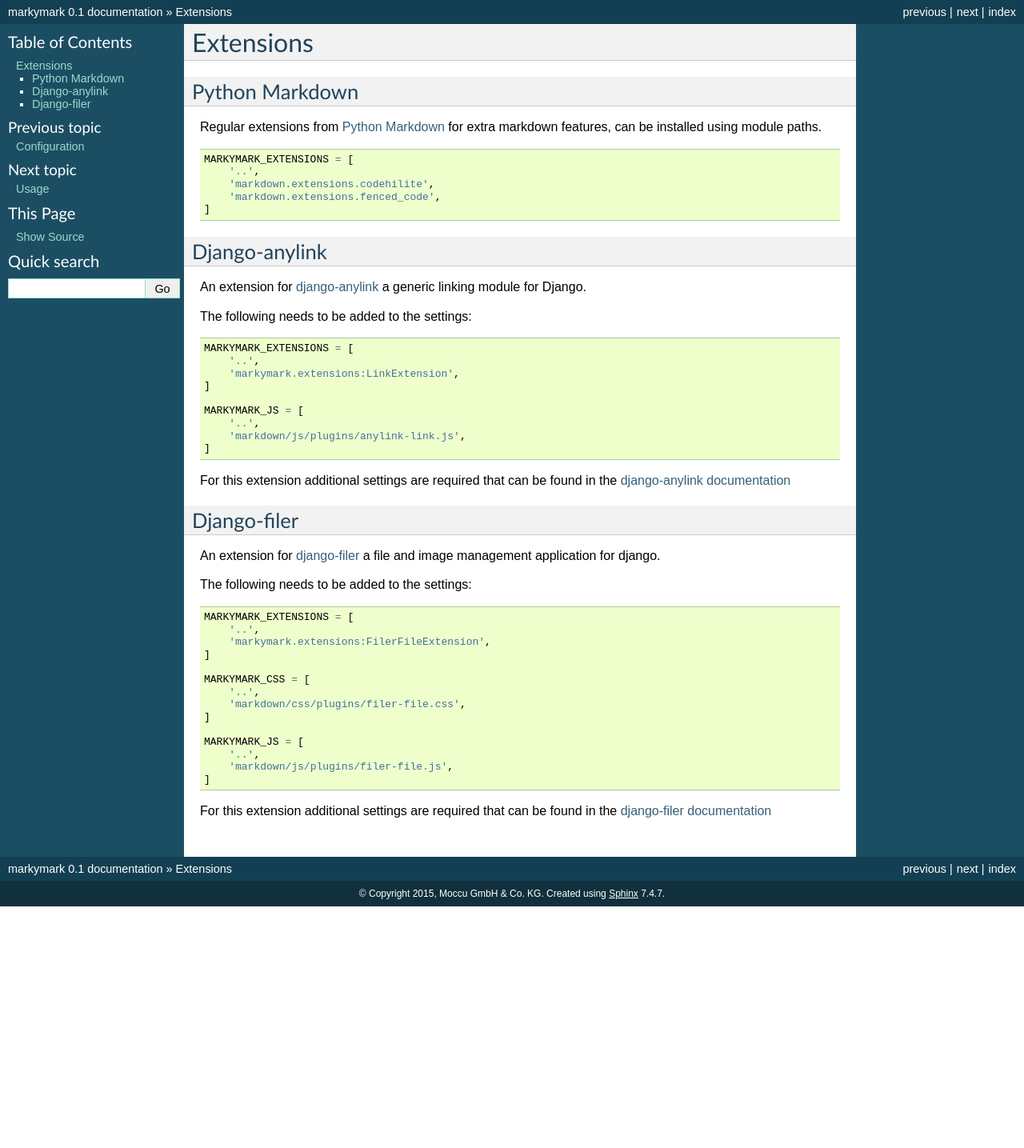
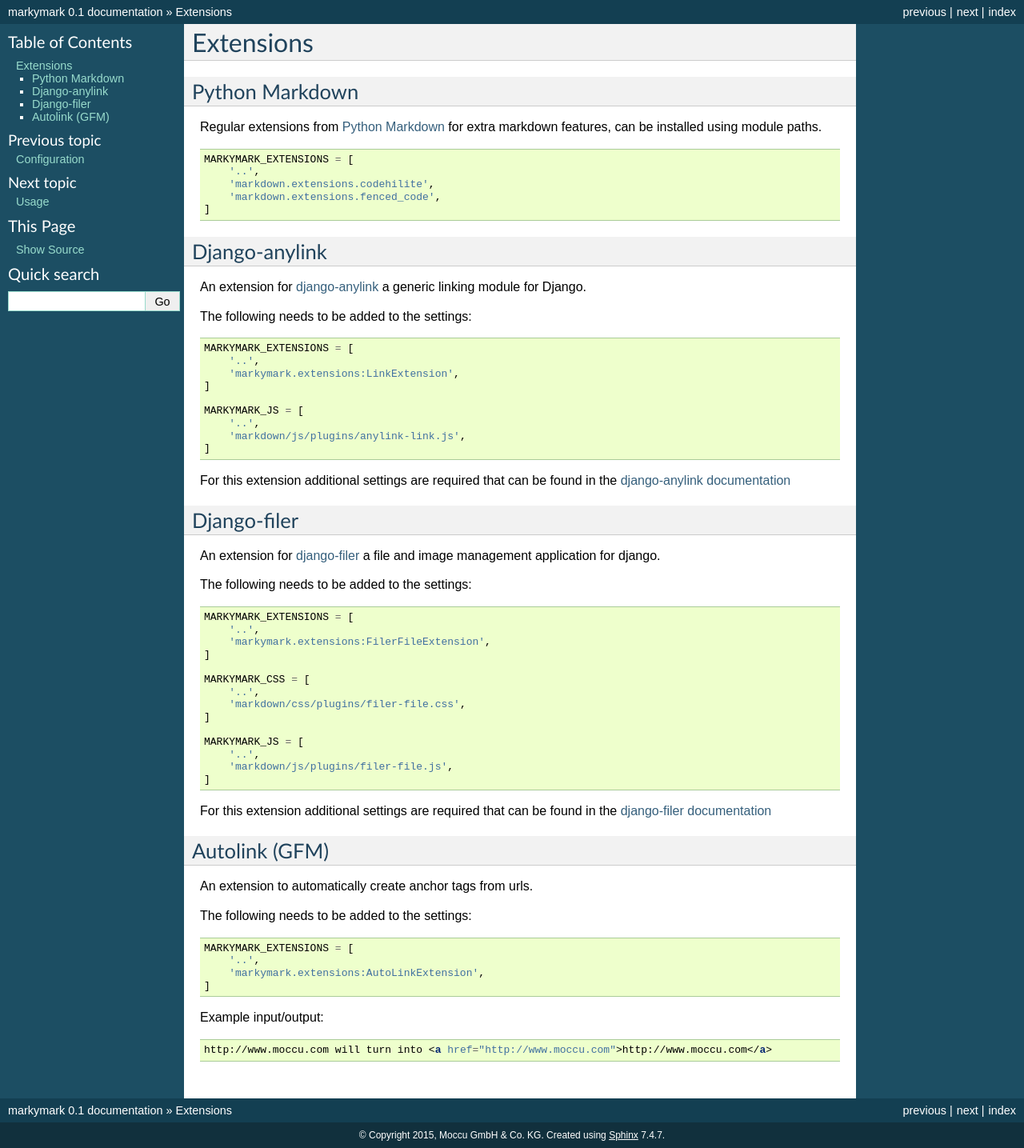
Before and after one commit to stephrdev/django-markymark, a Sphinx documentation site: the page built from docs/source/extensions.rst, in a window 1280 px wide. Shown: the whole page at 80% size. Built offline with Sphinx 7.4.7, drawn with Linux system fonts in a browser that asks for light colours; before the commit the page ends 1133 px from its top, so only the background shows below that.

Commit message:
Update docs on the Autolink extension.

```diff
--- a/docs/source/extensions.rst
+++ b/docs/source/extensions.rst
@@ -64,3 +64,26 @@
     ]
 
 For this extension additional settings are required that can be found in the `django-filer documentation <http://django-filer.readthedocs.org/en/latest/settings.html>`_
+
+
+
+Autolink (GFM)
+--------------
+
+An extension to automatically create anchor tags from urls.
+
+The following needs to be added to the settings:
+
+.. code-block:: python
+
+    MARKYMARK_EXTENSIONS = [
+        '..',
+        'markymark.extensions:AutoLinkExtension',
+    ]
+
+
+Example input/output:
+
+.. code-block:: HTML
+
+    http://www.moccu.com will turn into <a href="http://www.moccu.com">http://www.moccu.com</a>
```
